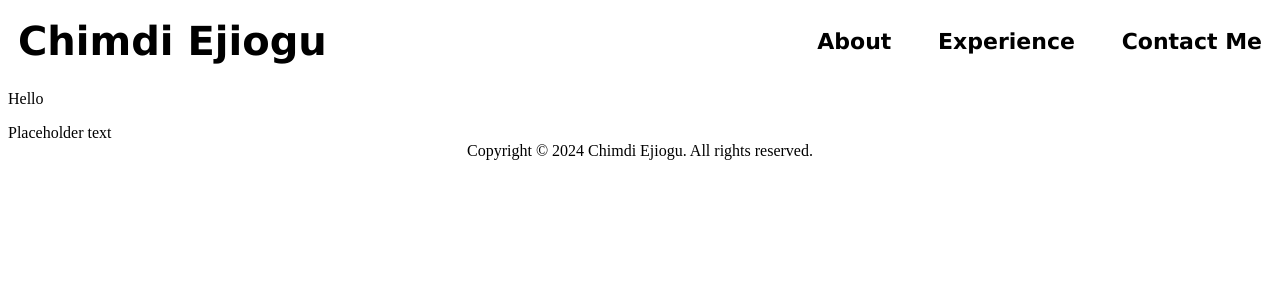
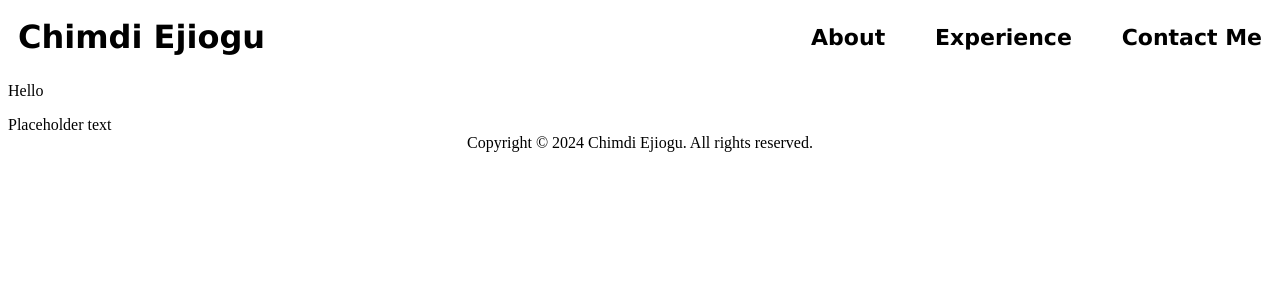
Before and after one commit to cejiogu/personal-website, a React (Create React App) app: page / in a window 1280 px wide. Shown: the top 300 px of the page. Built offline with nearby package versions, Linux system fonts and the light colour scheme.

Commit message:
Minor reformatting

```diff
--- a/src/components/Title/Title.css
+++ b/src/components/Title/Title.css
@@ -1,6 +1,6 @@
 .Title {
   width: fit-content;
-  font-size: 40px;
+  font-size: 32px;
   font-weight: bold;
   font-family: Verdana, Geneva, Tahoma, sans-serif;
 }
```
